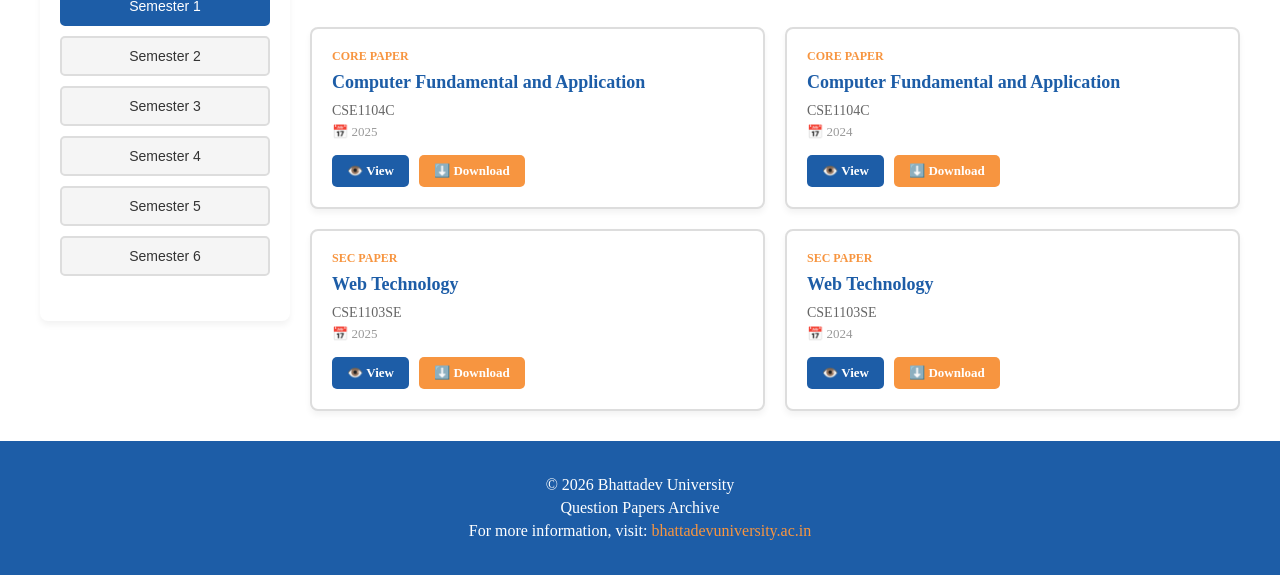
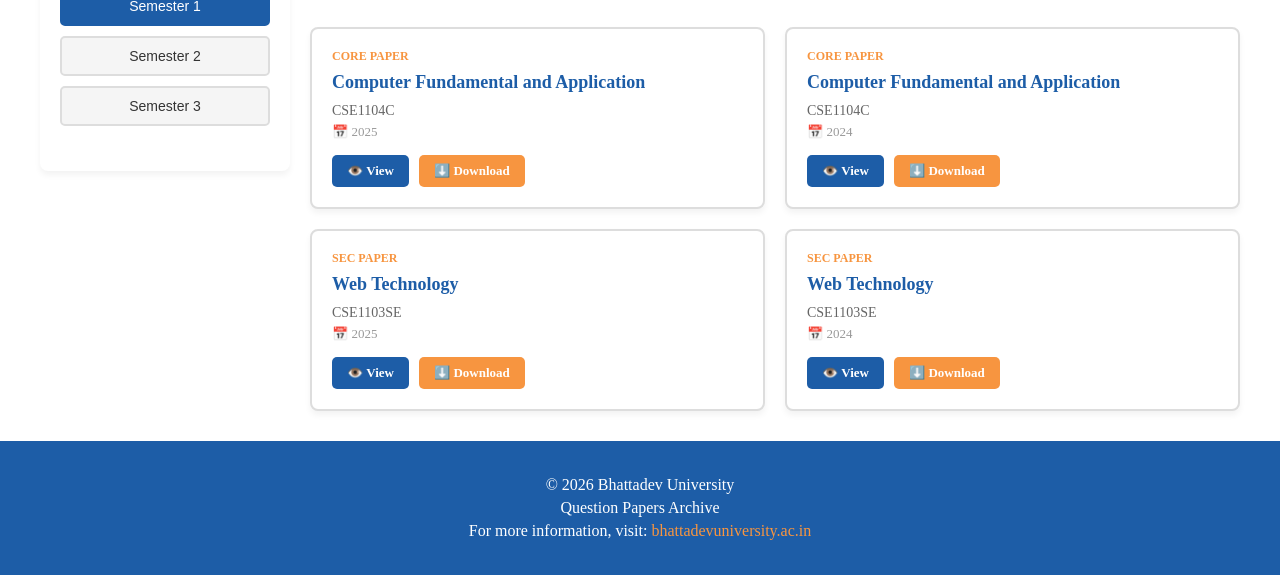
Before and after one commit to kowlinyaa/Bhattadev-University, a plain HTML site: page computerscience.html in a window 1280 px wide. Shown: the part 224-800 px from the top of the page. Drawn offline with Linux system fonts and the light colour scheme.

Commit message:
Update computerscience.html

```diff
--- a/computerscience.html
+++ b/computerscience.html
@@ -36,9 +36,9 @@
                     <button class="semester-btn active" onclick="displaySemester(1, this)">Semester 1</button>
                     <button class="semester-btn" onclick="displaySemester(2, this)">Semester 2</button>
                     <button class="semester-btn" onclick="displaySemester(3, this)">Semester 3</button>
-                    <button class="semester-btn" onclick="displaySemester(4, this)">Semester 4</button>
+                    <!-- <button class="semester-btn" onclick="displaySemester(4, this)">Semester 4</button>
                     <button class="semester-btn" onclick="displaySemester(5, this)">Semester 5</button>
-                    <button class="semester-btn" onclick="displaySemester(6, this)">Semester 6</button>
+                    <button class="semester-btn" onclick="displaySemester(6, this)">Semester 6</button> -->
                 </div>
             </div>
         </aside>
```
